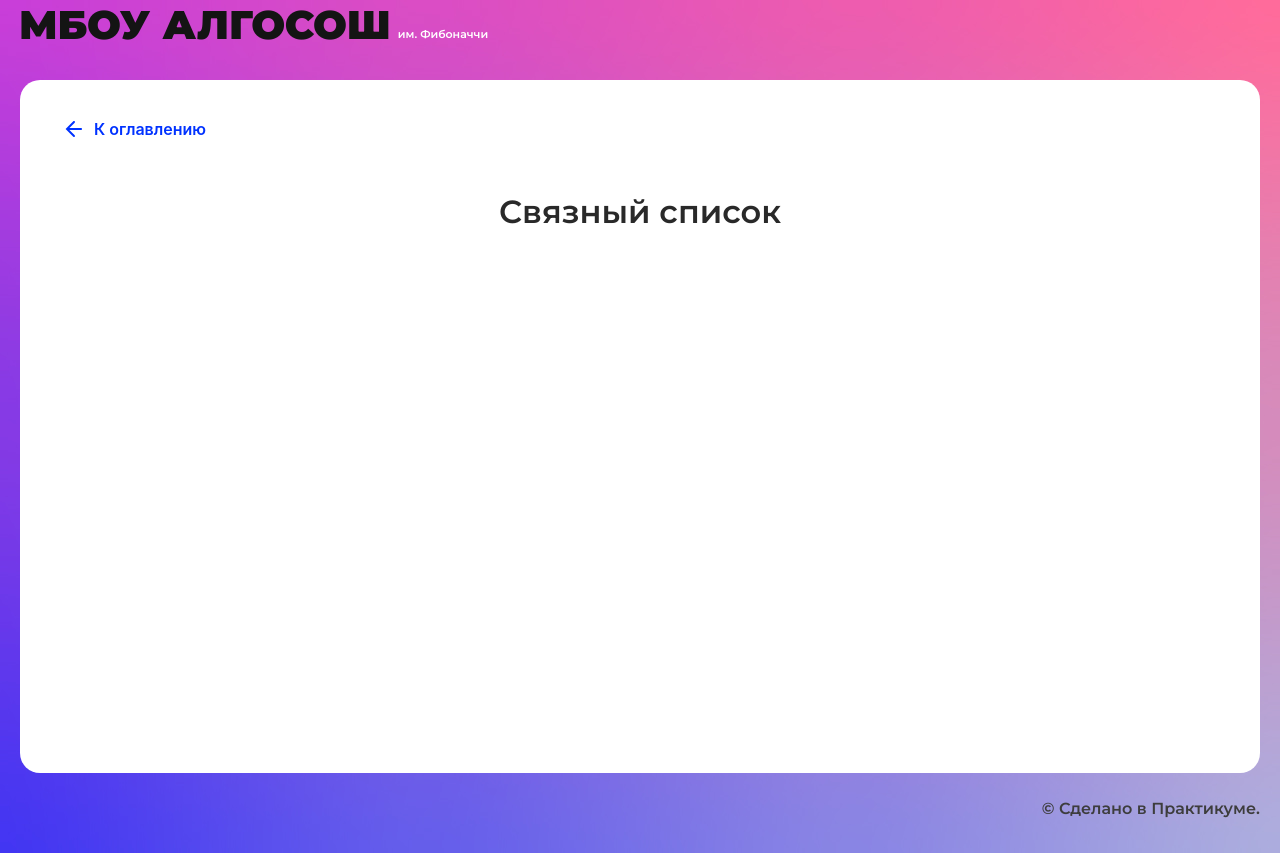
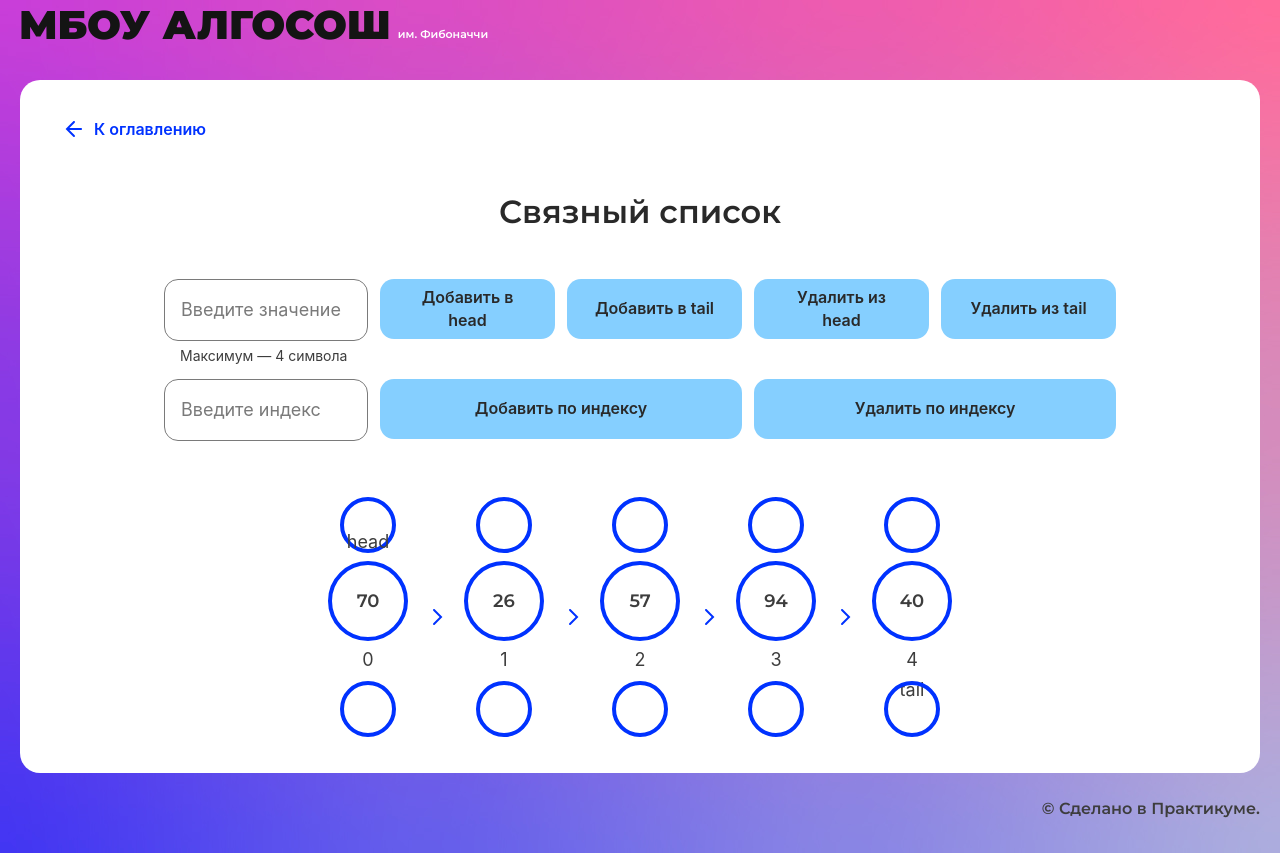
Before and after one commit to millennial404/algososh, a React (Create React App) app: page /list in a window 1280 px wide. Built offline with nearby package versions, Linux system fonts and the light colour scheme.

Commit message:
feat: list-page.tsx

```diff
--- /dev/null
+++ b/src/components/list-page/list-page.module.css
@@ -0,0 +1,58 @@
+.wrapper {
+    display: flex;
+    flex-direction: column;
+    align-items: center;
+    justify-content: center;
+    width: 100%;
+}
+
+.form {
+    display: flex;
+    flex-direction: column;
+    max-width: 952px;
+    width: 100%;
+    margin-bottom: 56px;
+}
+
+.vizualization {
+    list-style-type: none;
+    margin: 0;
+    padding: 0;
+    display: flex;
+    gap: 16px;
+}
+
+.formValue {
+    display: flex;
+    margin-bottom: 12px;
+}
+
+.formIndex {
+    display: flex;
+}
+
+.input {
+    width: 205px;
+}
+
+.buttonIndex {
+    max-width: 362px;
+    width: 100%;
+}
+
+.buttonValue {
+    max-width: 175px;
+    width: 100%;
+}
+
+.element {
+    display: flex;
+    align-items: center;
+    gap: 16px;
+}
+
+.circleStack {
+    display: flex;
+    flex-direction: column;
+    align-items: center;
+}
--- a/src/components/list-page/list-page.tsx
+++ b/src/components/list-page/list-page.tsx
@@ -1,10 +1,67 @@
-import React from "react";
-import { SolutionLayout } from "../ui/solution-layout/solution-layout";
+import React, {useEffect, useState} from "react";
+import {SolutionLayout} from "../ui/solution-layout/solution-layout";
+import styles from "./list-page.module.css";
+import {Input} from "../ui/input/input";
+import {Button} from "../ui/button/button";
+import {Circle} from "../ui/circle/circle";
+import {ArrowIcon} from "../ui/icons/arrow-icon";
+import {useForm} from "../../hooks/useForm";
+import {LinkedList, randomArray} from "./utils";
 
 export const ListPage: React.FC = () => {
+  const [arrayChars, setArrayChars] = useState<Array<string | number>>([]);
+  const {values, handleChange,} = useForm({});
+  const linkedList = new LinkedList<number | string>(arrayChars);
+
+  console.log(linkedList.toArray());
+  console.log(arrayChars);
+
+
+  useEffect(() => {
+    setArrayChars(randomArray(5, 0, 100));
+  }, []);
+
   return (
     <SolutionLayout title="Связный список">
-
+      <div className={styles.wrapper}>
+        <form className={styles.form}>
+          <div className={styles.formValue}>
+            <Input name={'value'} onChange={handleChange} extraClass={`${styles.input}`} maxLength={4}
+                   isLimitText={true} placeholder={'Введите значение'}/>
+            <Button extraClass={`${styles.buttonValue} ml-6`} text={'Добавить в head'}
+                    type={'button'}/>
+            <Button extraClass={`${styles.buttonValue} ml-6`} text={'Добавить в tail'}
+                    type={'button'}/>
+            <Button extraClass={`${styles.buttonValue} ml-6`} text={'Удалить из head'} type={'button'}/>
+            <Button extraClass={`${styles.buttonValue} ml-6`} text={'Удалить из tail'} type={'button'}/>
+          </div>
+          <div className={styles.formIndex}>
+            <Input name={'index'} onChange={handleChange} type={'number'} extraClass={`${styles.input}`}
+                   placeholder={'Введите индекс'}/>
+            <Button extraClass={`${styles.buttonIndex} ml-6`} text={'Добавить по индексу'}
+                    type={'button'}/>
+            <Button extraClass={`${styles.buttonIndex} ml-6`} text={'Удалить по индексу'}
+                    type={'button'}/>
+          </div>
+        </form>
+        <ul className={styles.vizualization}>
+          {arrayChars?.map((item: string | number | null, index: number) =>
+            <li key={index} className={styles.element}>
+              <div className={styles.circleStack}>
+                <Circle isSmall={true} extraClass={'mb-4'}/>
+                <Circle
+                  head={index === 0 ? 'head' : null}
+                  tail={index === arrayChars.length - 1 ? 'tail' : null}
+                  letter={`${item}`}
+                  index={index}
+                />
+                <Circle isSmall={true} extraClass={'mt-20'}/>
+              </div>
+              {index !== arrayChars.length - 1 && <ArrowIcon/>}
+            </li>
+          )}
+        </ul>
+      </div>
     </SolutionLayout>
   );
 };
--- /dev/null
+++ b/src/components/list-page/utils.ts
@@ -0,0 +1,104 @@
+export class LinkedListNode<T> {
+  value: T
+  next: LinkedListNode<T> | null | undefined
+
+  constructor(value: T) {
+    this.value = value
+    this.next = null
+  }
+}
+
+export class LinkedList<T> {
+  head: LinkedListNode<T> | null | undefined
+  tail: LinkedListNode<T> | null | undefined
+
+  constructor(initialValues?: T[]) {
+    this.head = null
+    this.tail = null
+
+    if (initialValues && initialValues.length > 0) {
+      initialValues.forEach((value) => {
+        this.append(value);
+      });
+    }
+  }
+
+  prepend(value: T) {
+    const newNode = new LinkedListNode(value)
+    if (!this.head) {
+      this.head = newNode
+      this.tail = newNode
+    } else {
+      newNode.next = this.head
+      this.head = newNode
+    }
+  }
+
+  append(value: T) {
+    const newNode = new LinkedListNode(value)
+    if (!this.head) {
+      this.head = newNode
+      this.tail = newNode
+    } else {
+      this.tail!.next = newNode
+      this.tail = newNode
+    }
+  }
+
+  addByIndex(value: T, index: number) {
+    if (index === 0) {
+      this.prepend(value)
+    } else {
+      const newNode = new LinkedListNode(value)
+      let currentNode = this.head
+      for (let i = 0; i < index - 1; i++) {
+        currentNode = currentNode!.next
+      }
+      newNode.next = currentNode?.next
+      currentNode!.next = newNode
+    }
+  }
+
+  deleteByIndex(index: number) {
+    if (index === 0) {
+      this.head = this.head!.next
+    } else {
+      let currentNode = this.head
+      for (let i = 0; i < index - 1; i++) {
+        currentNode = currentNode!.next
+      }
+      currentNode!.next = currentNode!.next!.next
+    }
+  }
+
+  deleteHead() {
+    this.head = this.head!.next
+  }
+
+  deleteTail() {
+    let currentNode = this.head
+    while (currentNode!.next !== this.tail) {
+      currentNode = currentNode!.next
+    }
+    currentNode!.next = null
+    this.tail = currentNode
+  }
+
+  toArray() {
+    const result = []
+    let currentNode = this.head
+    while (currentNode) {
+      result.push(currentNode.value)
+      currentNode = currentNode.next
+    }
+    return result
+  }
+}
+
+export const randomArray = (length: number, min: number, max: number) => {
+  const array = [];
+  for (let i = 0; i < length; i++) {
+    array.push(Math.floor(Math.random() * (max - min) + min));
+  }
+  return array;
+}
--- /dev/null
+++ b/src/components/queue-page/queue-page.module.css
@@ -0,0 +1,20 @@
+.wrapper {
+    display: flex;
+    flex-direction: column;
+    align-items: center;
+    justify-content: center;
+    width: 100%;
+}
+.form {
+    display: flex;
+    width: 829px;
+    margin-bottom: 120px;
+}
+
+.vizualization {
+    list-style-type: none;
+    margin: 0;
+    padding: 0;
+    display: flex;
+    gap: 16px;
+}
--- a/src/components/queue-page/queue-page.tsx
+++ b/src/components/queue-page/queue-page.tsx
@@ -1,6 +1,6 @@
-import React, {useState} from "react";
+import React, {useEffect, useState} from "react";
 import {SolutionLayout} from "../ui/solution-layout/solution-layout";
-import styles from "../stack-page/stack-page.module.css";
+import styles from "./queue-page.module.css";
 import {Input} from "../ui/input/input";
 import {Button} from "../ui/button/button";
 import {Circle} from "../ui/circle/circle";
@@ -11,39 +11,75 @@ import {DELAY_IN_MS} from "../../constants/delays";
 export const QueuePage: React.FC = () => {
   const delay = (ms: number | undefined) => new Promise((resolve) => setTimeout(resolve, ms));
   const {values, handleChange, setValues} = useForm({});
-    const [arrayChars, setArrayChars] = useState<(string | number)[]>(['','','','','','','']);
+  const [arrayChars, setArrayChars] = useState<(string | number)[]>(['', '', '', '', '', '', '']);
   const [lighting, setLighting] = useState<number | null>(null);
-    const add = async (e: React.FormEvent) => {
+  const [headIndex, setHeadIndex] = useState<number>(0);
+  const [tailIndex, setTailIndex] = useState<number>(-1);
+  const [isDisebled, setIsDisebled] = useState<boolean>(true);
+  const checkArray = (arrayChars: (string | number)[]) => {
+    let flag = true
+    arrayChars.forEach((char: string | number, index: number) => {
+      if (char !== '') {
+        flag = false
+      }
+    })
+    setIsDisebled(flag)
+  }
+  const enqueue = async (e: React.FormEvent) => {
+    if (tailIndex >= arrayChars.length - 1) {
+      return
+    } else {
+      setLighting(tailIndex + 1)
+      await delay(DELAY_IN_MS);
+      setTailIndex(tailIndex + 1)
       let newChars: (string | number)[] = [...arrayChars];
-        newChars.push(values.value)
+      newChars[tailIndex + 1] = values.value;
       setArrayChars([...newChars]);
       const target = e.target as HTMLFormElement;
       target.reset();
       setValues({value: ''})
-        setLighting(newChars.length - 1)
+      setLighting(null)
+    }
+  }
+  const dequeue = async () => {
+    if (headIndex >= arrayChars.length) {
+      return
+    } else if (headIndex === tailIndex) {
+      setLighting(headIndex)
       await delay(DELAY_IN_MS);
+      setHeadIndex(headIndex + 1)
+      let newChars: (string | number)[] = [...arrayChars];
       setLighting(null)
+      newChars[headIndex] = '';
+      setArrayChars([...newChars]);
 
-    }
-    const del = async () => {
+    } else {
+      setLighting(headIndex)
+      await delay(DELAY_IN_MS);
+      setHeadIndex(headIndex + 1)
       let newChars: (string | number)[] = [...arrayChars];
-        setLighting(newChars.length - 1)
-        await delay(DELAY_IN_MS);
       setLighting(null)
-        newChars.pop()
+      newChars[headIndex] = '';
       setArrayChars([...newChars]);
       setValues({value: ''})
     }
+  }
   const clear = () => {
-        setArrayChars([]);
+    setArrayChars(['', '', '', '', '', '', '']);
+    setHeadIndex(0);
+    setTailIndex(-1);
   }
   const handleSubmit = (evt: React.FormEvent) => {
     evt.preventDefault();
     if (values.value && values.value !== '') {
-            add(evt);
+      enqueue(evt)
     }
   }
-    console.log(values)
+  useEffect(() => {
+    checkArray(arrayChars)
+  }, [arrayChars]);
+
+  console.log(headIndex, tailIndex)
   return (
     <SolutionLayout title="Очередь">
       <div className={styles.wrapper}>
@@ -52,15 +88,18 @@ export const QueuePage: React.FC = () => {
                  onChange={handleChange}/>
           <Button extraClass={`ml-6`} disabled={!(values.value && values.value !== '')} text={'Добавить'}
                   type={'submit'}/>
-                    <Button onClick={del} disabled={arrayChars.length === 0} extraClass={`ml-6`} text={'Удалить'}
+          <Button onClick={dequeue} disabled={isDisebled} extraClass={`ml-6`} text={'Удалить'}
                   type={'button'}/>
-                    <Button onClick={clear} disabled={arrayChars.length === 0} extraClass={`ml-40`} text={'Очистить'}
+          <Button onClick={clear}
+                  disabled={headIndex !== 0 && tailIndex !== -1 ? false : headIndex === 7 ? false : isDisebled}
+                  extraClass={`ml-40`} text={'Очистить'}
                   type={'button'}/>
         </form>
         <ul className={styles.vizualization}>
           {arrayChars?.map((item: string | number, index: number) => <li key={index}>
             <Circle
-                            head={index === arrayChars.length - 1 ? 'top' : null}
+              head={(index === 6 && item === '' && headIndex === 7) ? 'head' : item !== '' && headIndex === index ? 'head' : null}
+              tail={item !== '' && tailIndex === index ? 'tail' : null}
               state={lighting === index ? ElementStates.Changing : ElementStates.Default}
               letter={`${item}`}
               index={index}
```
Lines whose indentation alone changed are shown as unchanged.
